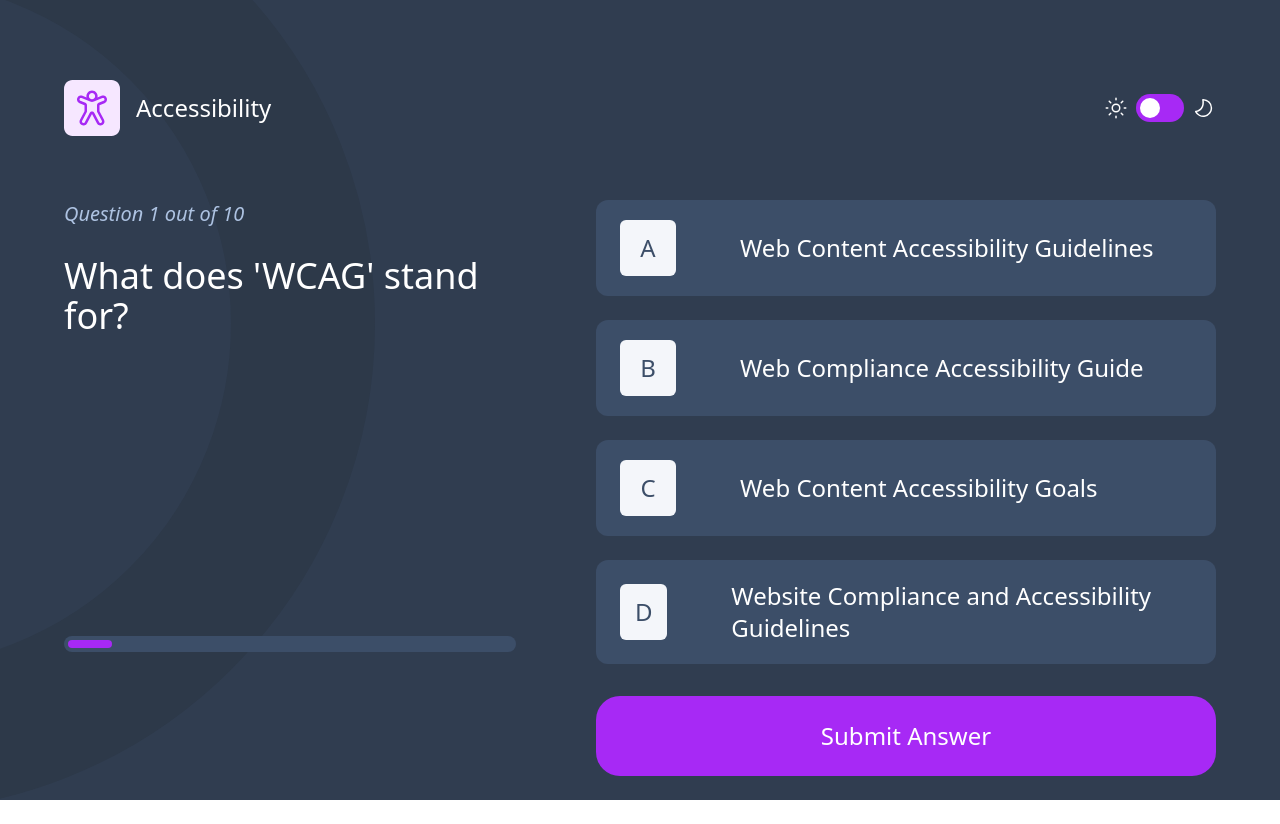
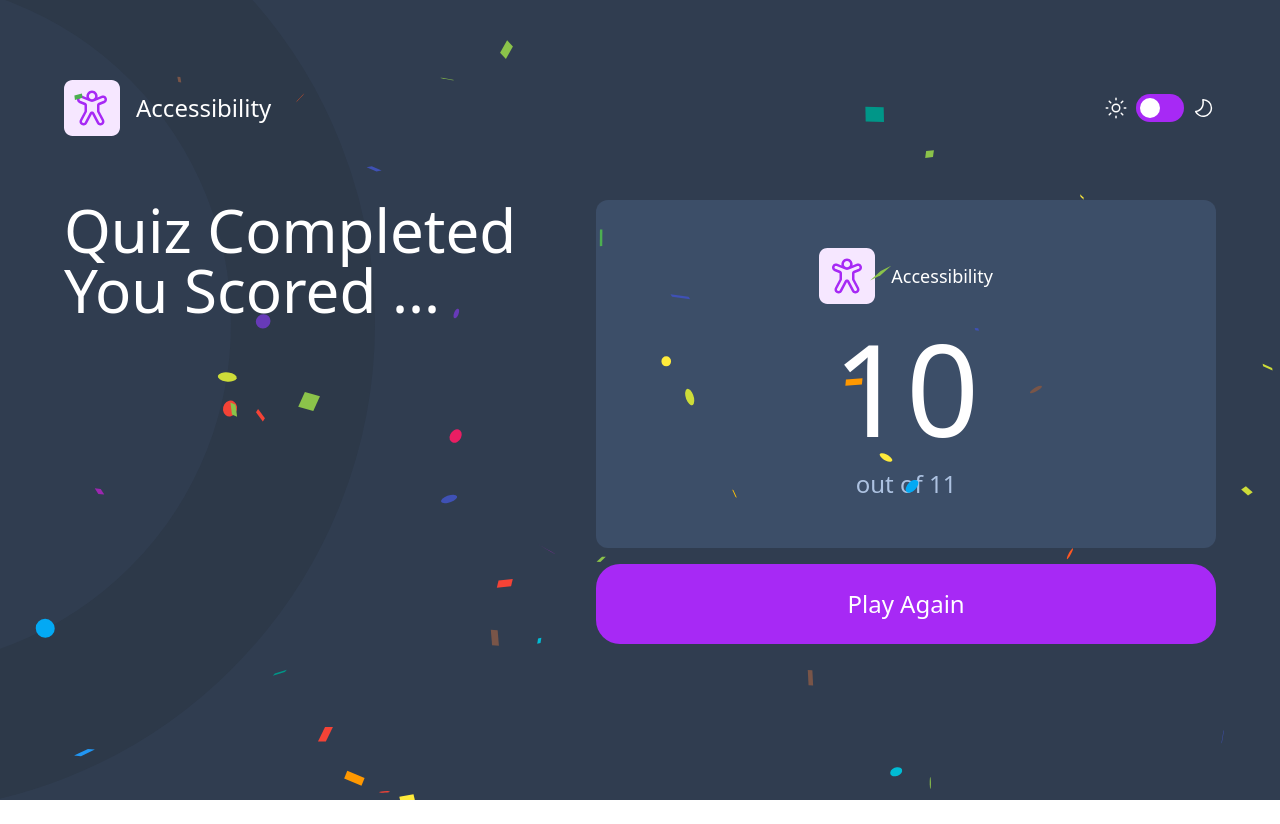
Before and after one commit to Ibarra11/app-quiz, a React (Vite) app: page /quiz/Accessibility in a window 1280 px wide. After the commit the page ends 800 px from the top, so only its background shows below. Built offline with nearby package versions, Linux system fonts and the light colour scheme.

Commit message:
add confetti to end of quiz

```diff
--- a/package.json
+++ b/package.json
@@ -13,11 +13,14 @@
     "@radix-ui/react-progress": "^1.0.3",
     "@radix-ui/react-switch": "^1.0.3",
     "clsx": "^2.0.0",
+    "howler": "^2.2.4",
     "react": "^18.2.0",
+    "react-confetti": "^6.1.0",
     "react-dom": "^18.2.0",
     "react-router-dom": "^6.19.0"
   },
   "devDependencies": {
+    "@types/howler": "^2.2.11",
     "@types/react": "^18.2.37",
     "@types/react-dom": "^18.2.15",
     "@typescript-eslint/eslint-plugin": "^6.10.0",
--- /dev/null
+++ b/src/components/Confetti.tsx
@@ -0,0 +1,6 @@
+import ReactConfetti from "react-confetti";
+import useWindowSize from "../hooks/useWindowSize";
+export default function Confetti() {
+  const { width, height } = useWindowSize();
+  return <ReactConfetti recycle={false} width={width} height={height} />;
+}
--- a/src/components/QuizScore.tsx
+++ b/src/components/QuizScore.tsx
@@ -1,4 +1,6 @@
 import Button from "./Button";
+import Confetti from "./Confetti";
+
 export default function QuizScore({
   quizId,
   score,
@@ -9,8 +11,10 @@ export default function QuizScore({
   numberOfQuestions: number;
   resetQuiz: () => void;
 }) {
+  const result = Math.round((score / numberOfQuestions) * 100);
   return (
     <div className="flex flex-col gap-10 md:gap-16 lg:flex-row lg:gap-20">
+      {result >= 80 && <Confetti />}
       <h2 className="text-4xl text-white md:text-6xl">
         <span className="font-light">Quiz Completed</span>
         <br />
--- /dev/null
+++ b/src/hooks/useWindowSize.ts
@@ -0,0 +1,19 @@
+import React from "react";
+
+export default function useWindowSize() {
+  const [dimensions, setDimensions] = React.useState<{
+    width: undefined | number;
+    height: undefined | number;
+  }>({
+    width: undefined,
+    height: undefined,
+  });
+
+  React.useLayoutEffect(() => {
+    const width = window.innerWidth;
+    const height = window.innerHeight;
+    setDimensions({ width, height });
+  }, []);
+
+  return dimensions;
+}
--- a/src/routes/quiz.tsx
+++ b/src/routes/quiz.tsx
@@ -23,7 +23,7 @@ export default function Quiz() {
     "idle" | "incorrect" | "correct" | "error"
   >("idle");
   const [quizStatus, setQuizStatus] = React.useState<"playing" | "over">(
-    "playing"
+    "over"
   );
   const { question, answer, options } = questions[questionNumber];
 
@@ -59,8 +59,8 @@ export default function Quiz() {
   return quizStatus === "over" ? (
     <QuizScore
       quizId={quizId!}
-      score={score}
-      numberOfQuestions={questions.length}
+      score={10}
+      numberOfQuestions={11}
       resetQuiz={resetQuiz}
     />
   ) : (
```
Also changed, not shown: 1 other file (tests, documents, lock files or other folders).
